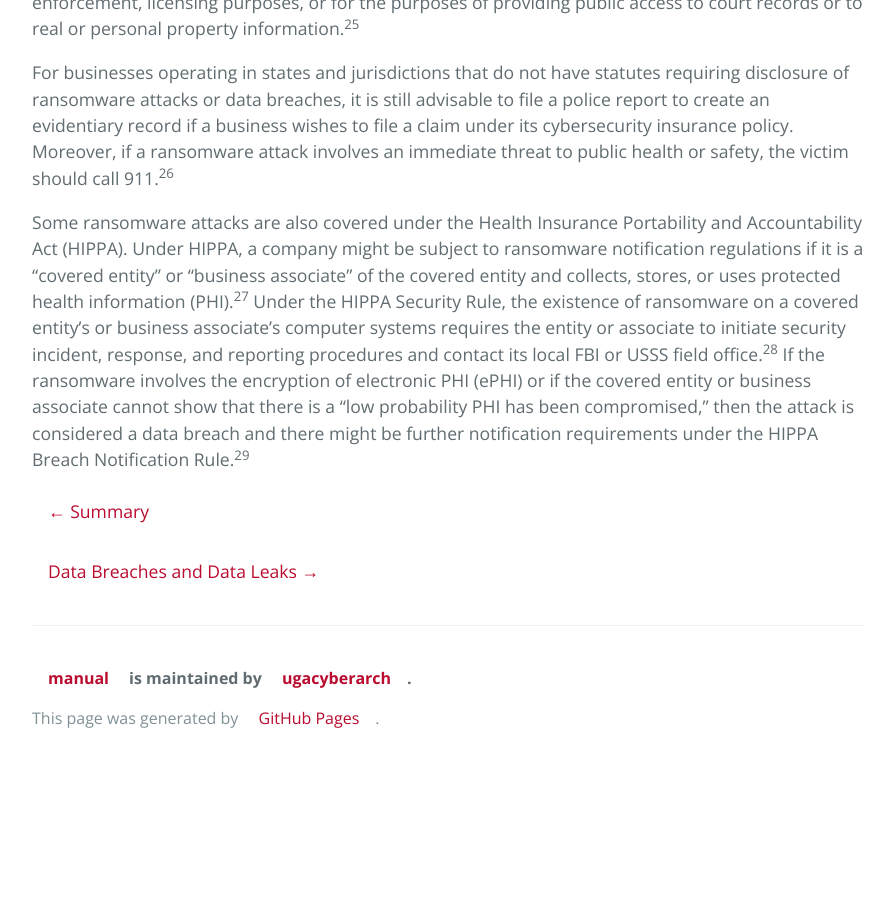
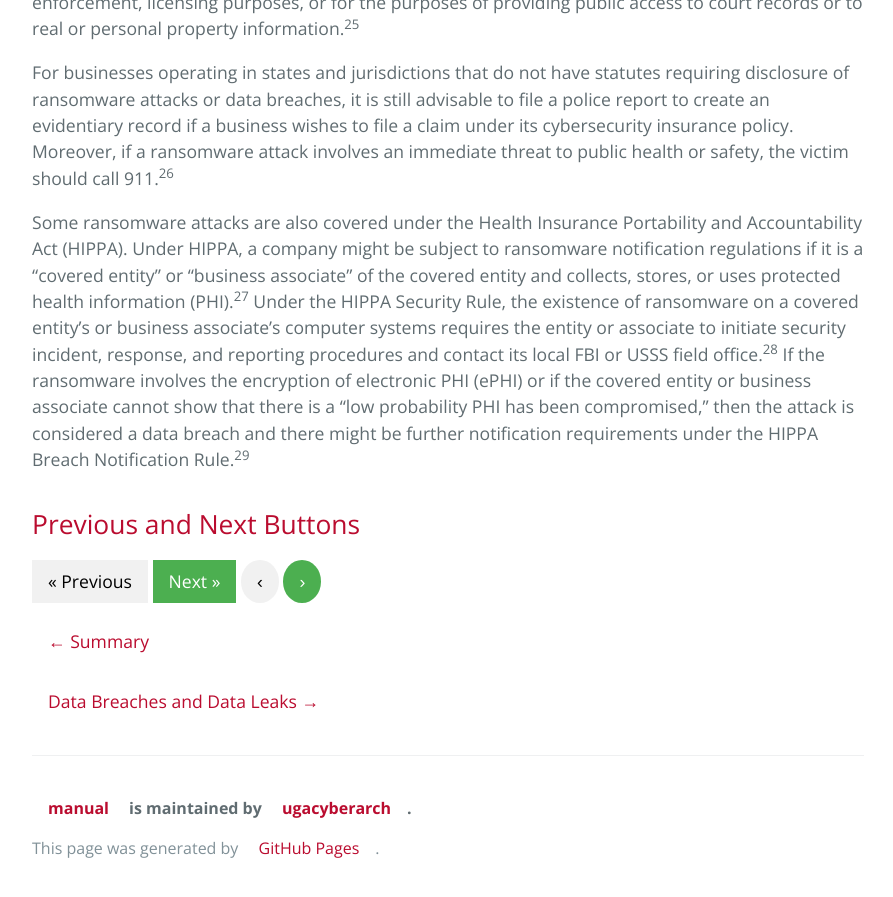
Before and after one commit to ugacyberarch/manual, a Jekyll site: the page built from ransomware.md, in a window 1280 px wide and 900 px high, scrolled down 3041 px. Shown: the top 897 px of the window, without its empty margins (192-1085 px from the left). Built offline with Jekyll 4.4.1, drawn with Linux system fonts in a browser that asks for light colours; before the commit the page ends 3811 px from its top, so only the background shows below that.

Commit message:
Update ransomware.md

```diff
--- a/ransomware.md
+++ b/ransomware.md
@@ -35,6 +35,20 @@ For businesses operating in states and jurisdictions that do not have statutes r
 Some ransomware attacks are also covered under the Health Insurance Portability and Accountability Act (HIPPA). Under HIPPA, a company might be subject to ransomware notification regulations if it is a “covered entity” or “business associate” of the covered entity and collects, stores, or uses protected health information (PHI).<sup>27</sup> Under the HIPPA Security Rule, the existence of ransomware on a covered entity’s or business associate’s computer systems requires the entity or associate to initiate security incident, response, and reporting procedures and contact its local FBI or USSS field office.<sup>28</sup> If the ransomware involves the encryption of electronic PHI (ePHI) or if the covered entity or business associate cannot show that there is a “low probability PHI has been compromised,” then the attack is considered a data breach and there might be further notification requirements under the HIPPA Breach Notification Rule.<sup>29</sup>
 
 
+
+<body>
+
+<h2>Previous and Next Buttons</h2>
+
+<a href="#" class="previous">&laquo; Previous</a>
+<a href="#" class="next">Next &raquo;</a>
+
+<a href="#" class="previous round">&#8249;</a>
+<a href="#" class="next round">&#8250;</a>
+
+</body>
+
+
 [← Summary](./phishing_summary.html "Summary")
 
 [Data Breaches and Data Leaks →](./data_breaches_leaks.html "Data Breaches and Data Leaks")
```
